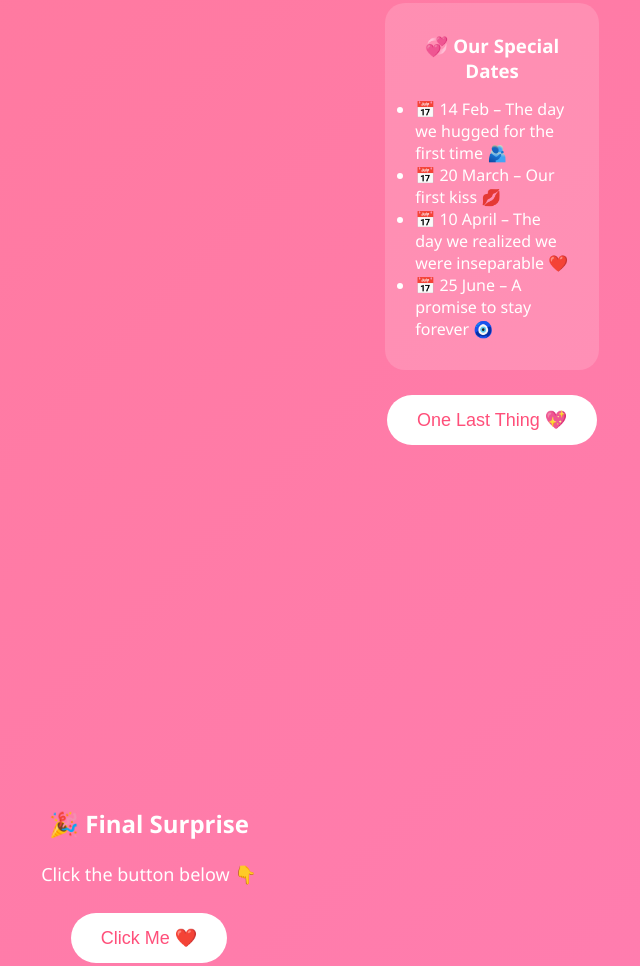
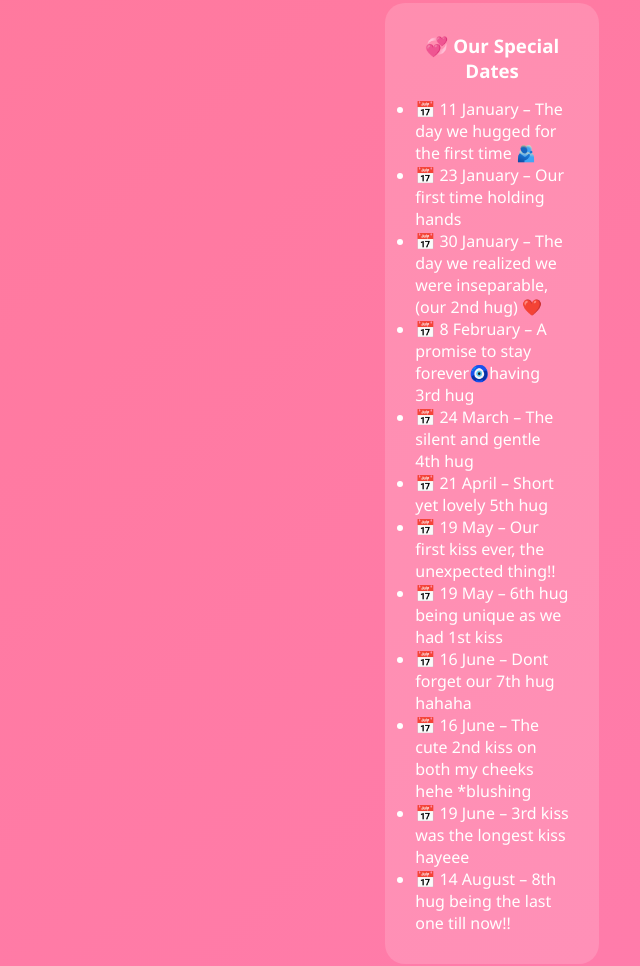
Before and after one commit to vivekislazy/ssbday, a plain HTML site: page index.html in a window 1280 px wide. Shown: the part 1943-2909 px from the top of the page, without its empty margins (491-1131 px from the left). Drawn offline with Linux system fonts and the light colour scheme.

Commit message:
Update index.html

```diff
--- a/index.html
+++ b/index.html
@@ -139,10 +139,18 @@
     <div class="letter-box" style="margin-top:30px;">
   <h3>💞 Our Special Dates</h3>
   <ul style="text-align:left; margin-top:15px; font-size:16px;">
-    <li>📅 14 Feb – The day we hugged for the first time 🫂</li>
-    <li>📅 20 March – Our first kiss 💋</li>
-    <li>📅 10 April – The day we realized we were inseparable ❤️</li>
-    <li>📅 25 June – A promise to stay forever 🧿</li>
+    <li>📅 11 January – The day we hugged for the first time 🫂</li>
+    <li>📅 23 January – Our first time holding hands</li>
+    <li>📅 30 January – The day we realized we were inseparable, (our 2nd hug) ❤️</li>
+    <li>📅 8 February – A promise to stay forever🧿having 3rd hug</li>
+	<li>📅 24 March – The silent and gentle 4th hug</li>
+	<li>📅 21 April – Short yet lovely 5th hug</li>
+	<li>📅 19 May – Our first kiss ever, the unexpected thing!!</li>
+	<li>📅 19 May – 6th hug being unique as we had 1st kiss</li>
+	<li>📅 16 June – Dont forget our 7th hug hahaha</li>
+	<li>📅 16 June – The cute 2nd kiss on both my cheeks hehe *blushing</li>
+	<li>📅 19 June – 3rd kiss was the longest kiss hayeee</li>
+	<li>📅 14 August – 8th hug being the last one till now!!</li>
   </ul>
 
   </div>
@@ -164,4 +172,5 @@
       document.getElementById('surpriseText').style.display = 'block';
     }
   </script></body>
+
 </html>
```
